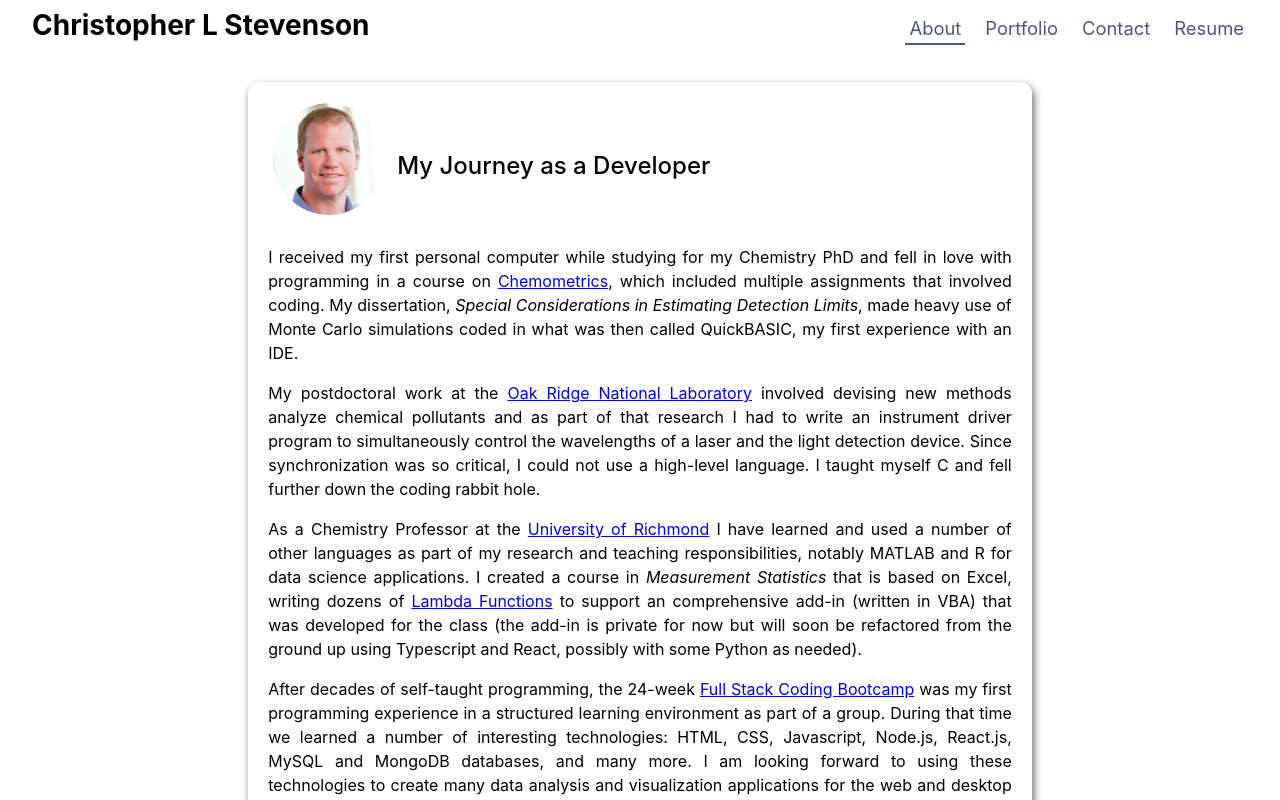
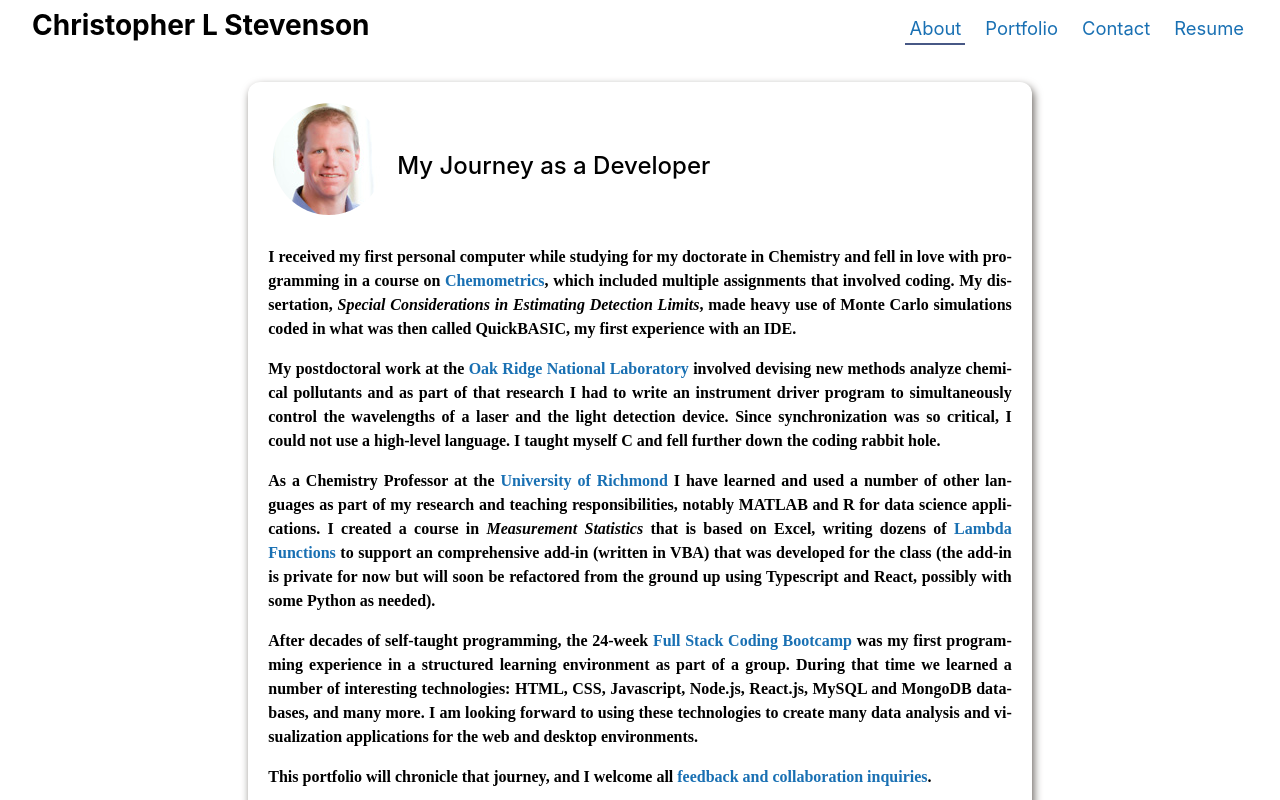
Before and after one commit to clstevenson/my-dev-portfolio, a React (Vite) app: page / in a window 1280 px wide. Shown: the top 800 px of the page. Built offline with nearby package versions, Linux system fonts and the light colour scheme.

Commit message:
Minor tweaks

```diff
--- a/src/GlobalStyles.js
+++ b/src/GlobalStyles.js
@@ -1,4 +1,5 @@
 import { createGlobalStyle } from "styled-components";
+import { COLORS } from "./util/constants";
 
 const GlobalStyles = createGlobalStyle`
 *, *::before, *::after {
@@ -34,6 +35,19 @@ p, h1, h2, h3, h4, h5, h6 {
   isolation: isolate;
 }
 
+/* eliminate link underlines by default */
+a {
+  text-decoration: none;
+}
+
+a:link, a:visited {
+  color: hsl(206deg 75% 40%);
+}
+
+a:hover {
+  color: hsl(206deg 55% 70%);
+}
+
 /* Global CSS variables */
 :root {
   /* text shouldn't be too wide to read easily */
--- a/src/components/MyStyles.jsx
+++ b/src/components/MyStyles.jsx
@@ -1,14 +1,19 @@
 /* Shared styled components */
 import styled from "styled-components";
+import { WEIGHTS } from "../util/constants";
 
 // Prose
 export const ContentWrapper = styled.div`
   text-align: justify;
+  -webkit-hyphens: auto;
+  hyphens: auto;
+  overflow-wrap: break-word;
 
   & p {
     margin: 1rem 0;
     /* while I feel serif fonts are more legible, it is too jarring to switch back and forth */
-    /* font-family: var(--font-serif); */
+    font-family: var(--font-serif);
+    font-weight: ${WEIGHTS.medium};
   }
 `;
 
--- a/src/components/Project.jsx
+++ b/src/components/Project.jsx
@@ -121,7 +121,11 @@ const Graphic = styled.div`
   overflow: hidden;
   outline-offset: 1px;
 
+  /* show link outline on hover and on phones */
   &:hover {
+    outline: 1px solid ${COLORS.primary_light};
+  }
+  @media ${QUERIES.mobile} {
     outline: 1px solid ${COLORS.primary_light};
   }
 `;
--- a/src/pages/About.jsx
+++ b/src/pages/About.jsx
@@ -21,7 +21,8 @@ export default function AboutMe() {
         <ContentWrapper>
           <p>
             I received my first personal computer while studying for my
-            Chemistry PhD and fell in love with programming in a course on{" "}
+            doctorate in Chemistry and fell in love with programming in a course
+            on{" "}
             <a href="https://en.wikipedia.org/wiki/Chemometrics" target="_new">
               Chemometrics
             </a>
--- a/src/pages/Resume.jsx
+++ b/src/pages/Resume.jsx
@@ -135,7 +135,8 @@ const ResumeTitle = styled(Title)`
 
 const List = styled.ul`
   list-style-type: disc;
-  margin: 16px;
+  margin: 16px 0;
+  padding-left: 16px;
 `;
 
 const Spacer = styled.div`
```
